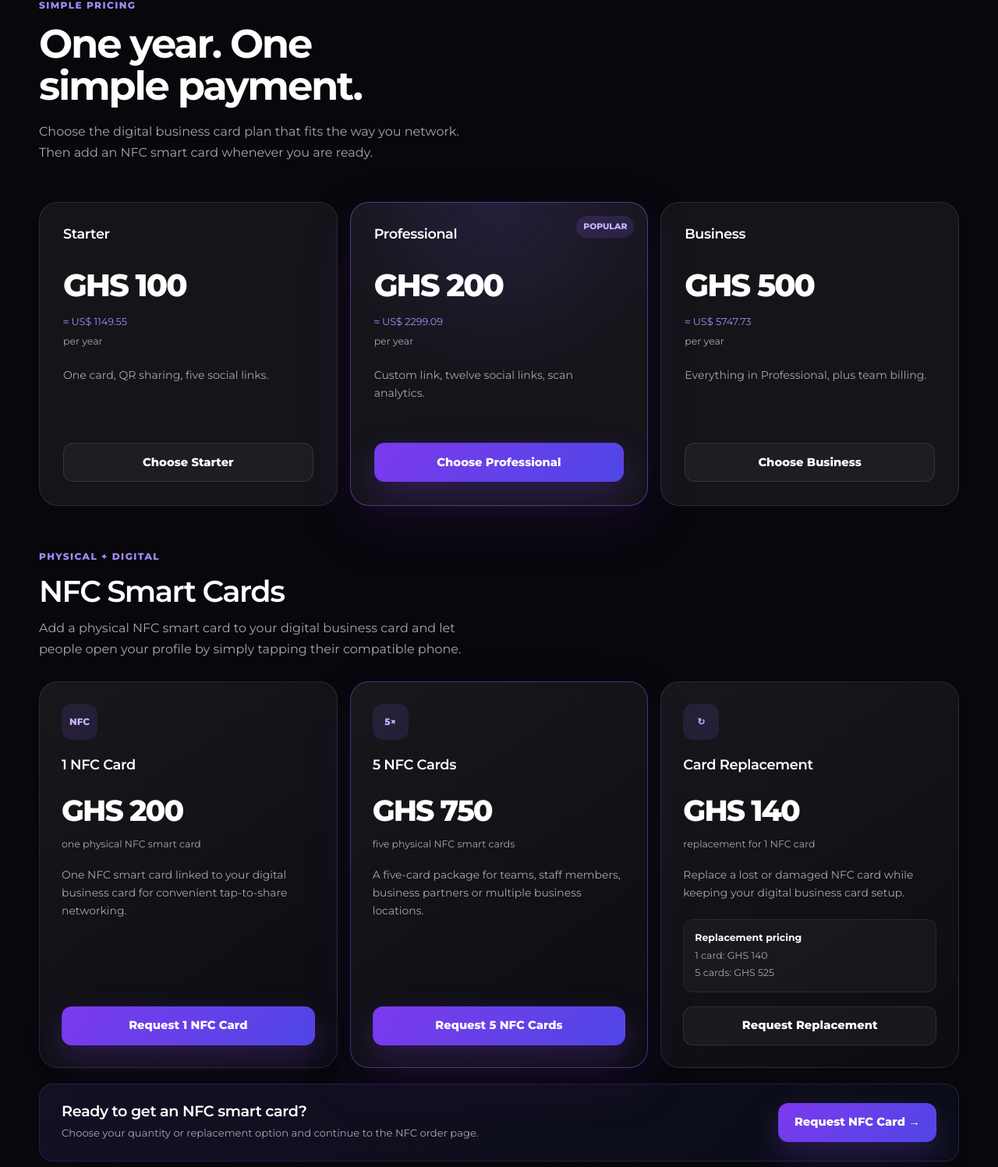
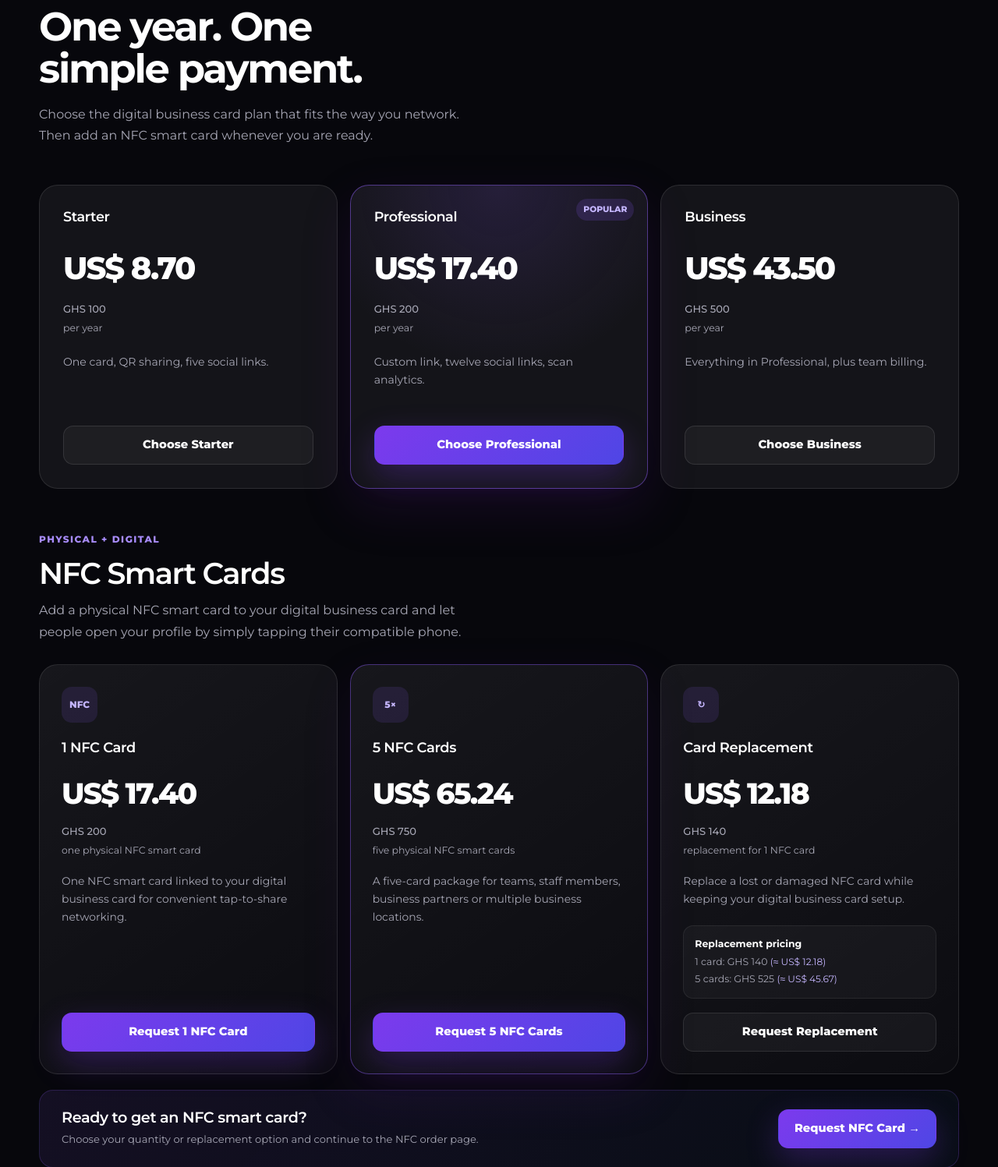
Before and after one commit to Kofiadutwum/My-Business-Card-, a Flask app: page / in a window 1280 px wide. Shown: the part 4053-5550 px from the top of the page at 78% size. Run offline with Flask 3, Linux system fonts and the light colour scheme; tables that the repository leaves empty hold one stand-in row (values such as "Sample post"); grey boxes marked "Sample" are stand-in pictures.

Commit message:
Add USD replacement pricing to landing page

````diff
--- a/app/templates/main/index.html
+++ b/app/templates/main/index.html
@@ -1,4 +1,3 @@
-```jinja2
 {% extends "base.html" %}
 
 {% from "_macros.html" import contact_card %}
@@ -757,6 +756,12 @@
     font-size: 1.1rem;
 }
 
+/* =========================================================
+   MAIN PRICE
+   USD = LARGE / PRIMARY
+   GHS = SMALL / SECONDARY
+   ========================================================= */
+
 .ad-price {
     margin: 22px 0 2px;
     color: #fff;
@@ -765,9 +770,11 @@
     letter-spacing: -0.05em;
 }
 
-.ad-price-usd {
-    color: #a78bfa;
-    font-size: 0.8rem;
+.ad-price-ghs {
+    margin-top: 5px;
+    color: var(--ad-muted);
+    font-size: 0.82rem;
+    font-weight: 500;
 }
 
 .ad-price-period {
@@ -870,6 +877,12 @@
     font-size: 1.12rem;
 }
 
+/* =========================================================
+   NFC PRICE
+   USD = LARGE / PRIMARY
+   GHS = SMALL / SECONDARY
+   ========================================================= */
+
 .ad-nfc-price {
     margin-top: 17px;
     color: #fff;
@@ -878,7 +891,15 @@
     letter-spacing: -0.05em;
 }
 
+.ad-nfc-ghs {
+    margin-top: 5px;
+    color: var(--ad-muted);
+    font-size: 0.82rem;
+    font-weight: 500;
+}
+
 .ad-nfc-unit {
+    margin-top: 3px;
     color: var(--ad-muted);
     font-size: 0.78rem;
 }
@@ -908,6 +929,11 @@
 
 .ad-replacement-box strong {
     color: #fff;
+}
+
+.ad-replacement-usd {
+    color: #c4b5fd;
+    font-size: 0.76rem;
 }
 
 .ad-nfc-cta {
@@ -1330,7 +1356,9 @@
                     Your contact details,
 
                     <span class="ad-gradient-text">
+
                         saved in one tap.
+
                     </span>
 
                 </h1>
@@ -1339,9 +1367,13 @@
                 <p class="ad-hero-lede">
 
                     Build your digital business card once.
+
                     Share it with a link, QR code or NFC tag.
+
                     Recipients can open your card directly and
+
                     save your contact details to their phone —
+
                     with no app required.
 
                 </p>
@@ -1353,11 +1385,13 @@
                         class="ad-btn ad-btn-primary"
                         href="{{ url_for('auth.register') }}"
                     >
+
                         Build my card
 
                         <span style="margin-left: 8px;">
                             →
                         </span>
+
                     </a>
 
 
@@ -1365,7 +1399,9 @@
                         class="ad-btn ad-btn-secondary"
                         href="{{ url_for('main.pricing') }}"
                     >
+
                         See pricing
+
                     </a>
 
 
@@ -1375,7 +1411,9 @@
                         target="_blank"
                         rel="noopener noreferrer"
                     >
+
                         WhatsApp
+
                     </a>
 
                 </div>
@@ -1898,18 +1936,28 @@
                     </h3>
 
 
+                    <!-- USD PRIMARY PRICE -->
+
                     <div class="ad-price">
-                        {{ currency }}
-                        {{ '%.0f'|format(plan.amount_minor / 100) }}
-                    </div>
-
-
-                    <div class="ad-price-usd">
-
-                        ≈ US$
+
+                        US$
+
                         {{ '%.2f'|format(
                             (plan.amount_minor / 100)
-                            / usd_ghs_rate
+                            * usd_ghs_rate
+                        ) }}
+
+                    </div>
+
+
+                    <!-- GHS SECONDARY PRICE -->
+
+                    <div class="ad-price-ghs">
+
+                        {{ currency }}
+
+                        {{ '%.0f'|format(
+                            plan.amount_minor / 100
                         ) }}
 
                     </div>
@@ -1974,28 +2022,52 @@
                             NFC
                         </div>
 
+
                         <h4>
                             1 NFC Card
                         </h4>
 
+
+                        <!-- USD PRIMARY PRICE -->
+
                         <div class="ad-nfc-price">
 
+                            US$
+
+                            {{ '%.2f'|format(
+                                nfc_pricing.packages[1].price
+                                * usd_ghs_rate
+                            ) }}
+
+                        </div>
+
+
+                        <!-- GHS SECONDARY PRICE -->
+
+                        <div class="ad-nfc-ghs">
+
                             {{ currency }}
+
                             {{ '%.0f'|format(
                                 nfc_pricing.packages[1].price
                             ) }}
 
                         </div>
 
+
                         <div class="ad-nfc-unit">
                             one physical NFC smart card
                         </div>
 
+
                         <p class="ad-nfc-description">
+
                             One NFC smart card linked to your digital
                             business card for convenient tap-to-share
                             networking.
+
                         </p>
+
 
                         <a
                             class="ad-btn ad-btn-primary"
@@ -2015,28 +2087,52 @@
                             5×
                         </div>
 
+
                         <h4>
                             5 NFC Cards
                         </h4>
 
+
+                        <!-- USD PRIMARY PRICE -->
+
                         <div class="ad-nfc-price">
 
+                            US$
+
+                            {{ '%.2f'|format(
+                                nfc_pricing.packages[5].price
+                                * usd_ghs_rate
+                            ) }}
+
+                        </div>
+
+
+                        <!-- GHS SECONDARY PRICE -->
+
+                        <div class="ad-nfc-ghs">
+
                             {{ currency }}
+
                             {{ '%.0f'|format(
                                 nfc_pricing.packages[5].price
                             ) }}
 
                         </div>
 
+
                         <div class="ad-nfc-unit">
                             five physical NFC smart cards
                         </div>
 
+
                         <p class="ad-nfc-description">
+
                             A five-card package for teams, staff members,
                             business partners or multiple business
                             locations.
+
                         </p>
+
 
                         <a
                             class="ad-btn ad-btn-primary"
@@ -2056,28 +2152,53 @@
                             ↻
                         </div>
 
+
                         <h4>
                             Card Replacement
                         </h4>
 
+
+                        <!-- USD PRIMARY PRICE -->
+
                         <div class="ad-nfc-price">
 
+                            US$
+
+                            {{ '%.2f'|format(
+                                nfc_pricing.replacements[1].price
+                                * usd_ghs_rate
+                            ) }}
+
+                        </div>
+
+
+                        <!-- GHS SECONDARY PRICE -->
+
+                        <div class="ad-nfc-ghs">
+
                             {{ currency }}
+
                             {{ '%.0f'|format(
                                 nfc_pricing.replacements[1].price
                             ) }}
 
                         </div>
 
+
                         <div class="ad-nfc-unit">
                             replacement for 1 NFC card
                         </div>
 
+
                         <p class="ad-nfc-description">
+
                             Replace a lost or damaged NFC card while
                             keeping your digital business card setup.
+
                         </p>
 
+
+                        <!-- REPLACEMENT PRICING -->
 
                         <div class="ad-replacement-box">
 
@@ -2093,6 +2214,14 @@
                                 nfc_pricing.replacements[1].price
                             ) }}
 
+                            <span class="ad-replacement-usd">
+                                (≈ US$
+                                {{ '%.2f'|format(
+                                    nfc_pricing.replacements[1].price
+                                    * usd_ghs_rate
+                                ) }})
+                            </span>
+
                             <br>
 
                             5 cards:
@@ -2100,6 +2229,14 @@
                             {{ '%.0f'|format(
                                 nfc_pricing.replacements[5].price
                             ) }}
+
+                            <span class="ad-replacement-usd">
+                                (≈ US$
+                                {{ '%.2f'|format(
+                                    nfc_pricing.replacements[5].price
+                                    * usd_ghs_rate
+                                ) }})
+                            </span>
 
                         </div>
 
@@ -2458,4 +2595,3 @@
 </script>
 
 {% endblock %}
-```
````
